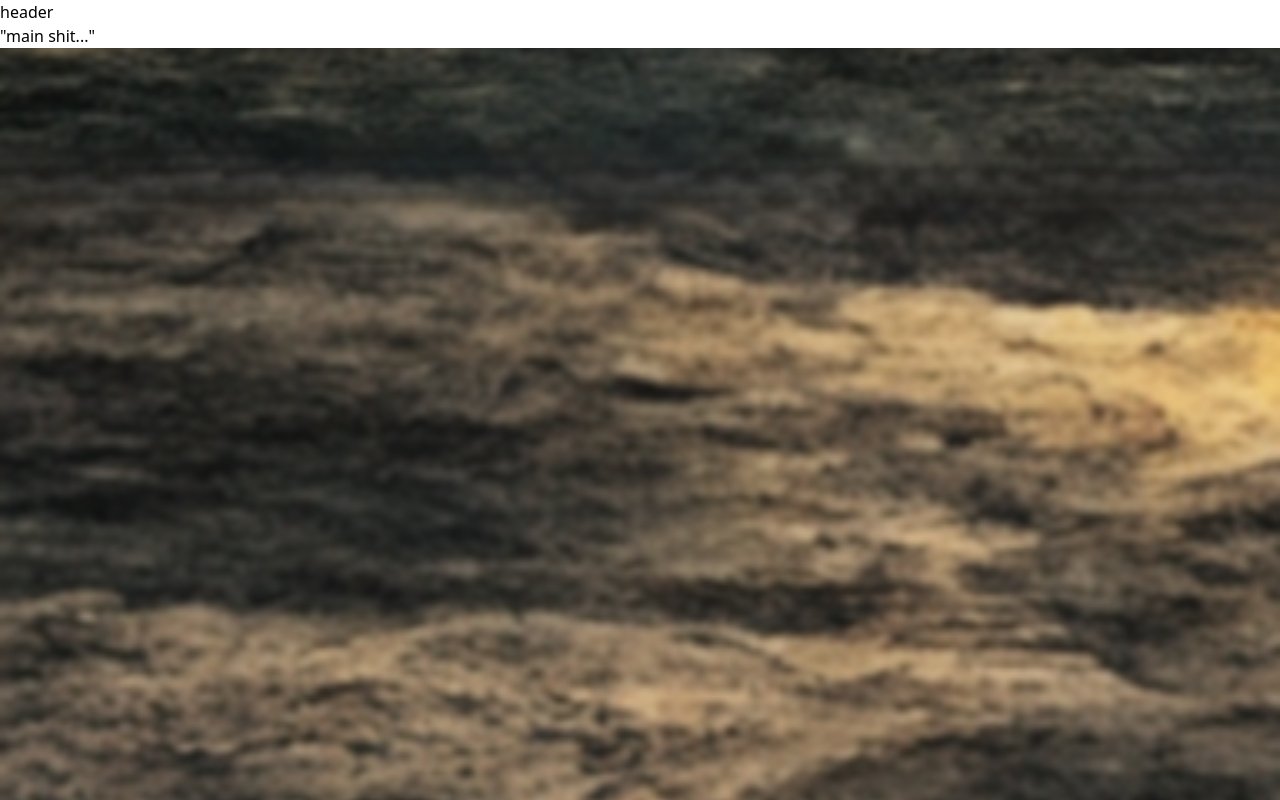
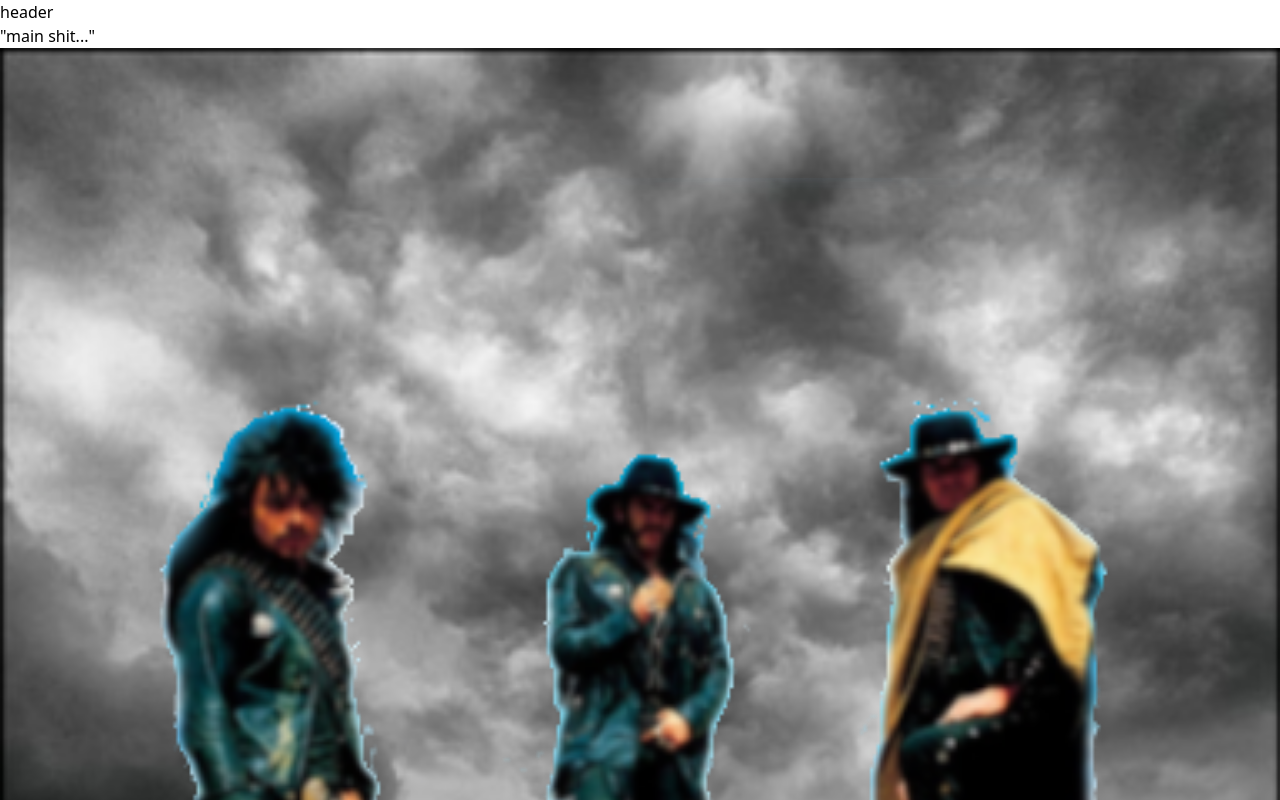
Before and after one commit to andrei-g-git/motorhead-fan-site, a Next.js app: page / in a window 1280 px wide. Shown: the top 800 px of the page. Built offline with nearby package versions, Linux system fonts and the light colour scheme.

Commit message:
overhaul scroll parallax with framer-motion

```diff
--- a/src/app/(pages)/index.tsx
+++ b/src/app/(pages)/index.tsx
@@ -3,20 +3,17 @@
 import React from 'react'
 import fs from "fs";
 import Link from 'next/link';
-import { ArticlePreview, LandingParallaxBg, ReadMore, withLink/* , withParallax */ } from '@/components';
+import { ArticlePreview, ReadMore, withLink/* , withParallax */ } from '@/components';
 import { getArticleMetadata } from '../lib';
 import path from 'path';
 import ToursPreview from '@/components/tours/ToursPreview';
 import * as Styled from "./styles";
-//import {LandingView} from '@/components';
-//import { withScrolling } from '@/components/higher-order/input';
-//import LandingController from '@/components/landing/Landing.controller';
-//import TestWrapper from '@/components/TestWrapper';
+import LandingParallaxBg from '@/components/landing/LandingParallaxBg';
 
-import TestLandingWrapper from '@/components/landing/TestLandingWrapper';
+
 import TestLanding from '@/components/landing/TestLanding';
-//import {LandingParallaxBg} from '@/components';
-//import LandingController from '@/components/landing/LandingParallaxBg';
+
+
 
 const Homeee = (/* {slugs}: {slugs: string[]} */) => {
     let slugs = getNewsMetadata();
@@ -47,42 +44,17 @@ const Homeee = (/* {slugs}: {slugs: string[]} */) => {
 
     return (
         <div>
-            {/* <Landing /> */}
-            {/* <TestWrapper /> */}
-            {/* <TestLandingWrapper /> */}
-            {/* <TestLanding /> */}
             <LandingParallaxBg />
 
-            <div></div>
+            <div style={{
+                width: "100%",
+                height: "1600px",
+                backgroundColor: "green"
+            }}>
+
+            </div>
         </div>
 
-        // <Styled.Main backgroundimage={"/images/home-parallax-image-1.jpg"}>
-        //     "homeeeeee"
-        //     {
-        //         allArticleMetadata.map(item =>
-
-        //             <ArticlePreview title={item.title}
-        //                 subtitle={item.subtitle}
-        //                 link={`/news/${item.slug}`}
-        //                 RedirectButton={withLink(ReadMore)}
-        //             />
-        //         )
-        //     }
-        //     -----------------------------
-        //     <ToursPreview tours={tours} />
-        //     ----------------------------
-        //     {
-        //         allInterviewMetadata.map(item =>
-
-        //             <ArticlePreview title={item.title}
-        //                 subtitle={item.subtitle}
-        //                 link={`/interviews/${item.slug}`}
-        //                 RedirectButton={withLink(ReadMore)}
-        //             />
-        //         )
-        //     }
-
-        // </Styled.Main>
     )
 }
 
--- a/src/components/landing/LandingParallaxBg.tsx
+++ b/src/components/landing/LandingParallaxBg.tsx
@@ -1,47 +1,59 @@
 "use client"
 import {motion, useScroll, useTransform} from "framer-motion";
-//import { useVerticalParallax } from "@/components";
 import { useRef } from "react";
+import "./test.css"
+
+import * as Styled from "./styles";
 
 const LandingParallaxBg = () => {
     const ref = useRef(null);
-    //const progressions = useVerticalParallax(ref, "200%", "100%");
+    //const progressions = useVerticalParallax(ref, "50%");
     const {scrollYProgress} = useScroll({
         target: ref,
         offset: ["start start", "end start"]
     })
 
-    const bg1 = useTransform(scrollYProgress, [0,1], ["0%", "200%"])
-    const bg2 = useTransform(scrollYProgress, [0,1], ["0%", "100%"])
+    const bg1 = useTransform(scrollYProgress, [0,1], ["0%", "50%"])
+
+    // console.log(bg1)
+    // console.log(progressions)    //same result and yet the first element doesn't work...
 
     return (
-        <div className="w-full h-screen overflow-hidden relative grid place-items-center"
-            ref={ref}
-        >
+        // <div //className="w-full overflow-hidden relative grid place-items-center"
+        //     className="test"
+        //     style={{
+        //         width: "100%",
+        //         overflowX: "hidden",
+        //         position: "relative",
+        //     }}
+        //     ref={ref}
+        // >
+        <Styled.Main ref={ref}>
+
+
             <motion.div className="absolute inset-0 z-0"
                 style={{
                     backgroundImage: `url(/images/sky.png)`,
-                    backgroundPosition: "bottom",
+                    backgroundPosition: "top",
                     backgroundSize: "cover",
                     y: bg1
-                    //y: progressions[0]
                 }}
             >
 
             </motion.div>
 
-            <motion.div className="absolute inset-0 z-20"
+            <div className="absolute inset-0 z-20"
                 style={{
+                    marginTop: "130px",
                     backgroundImage: `url(/images/landing-page-band-cutout.png)`,
-                    backgroundPosition: "bottom",
+                    backgroundPosition: "top",//"bottom",
                     backgroundSize: "cover",
-                    y: bg2
-                    //y: progressions[1]
                 }}
             >
 
-            </motion.div>
-        </div>
+            </div>
+        </Styled.Main>
+        //</div>
     )
 }
 
--- /dev/null
+++ b/src/components/landing/styles.ts
@@ -0,0 +1,24 @@
+import styled, {css} from "styled-components";
+
+const createMediaQueries = () => {
+    let styles = ``;
+    for(let i = 0; i <= 15; i++){
+        styles+= `
+            @media (min-width: ${200 + 50 * i}px){
+                height: ${100 + 10 * i}vh
+            }
+        `
+    }
+
+    return css`${styles}`;
+}
+
+export const Main = styled.div`
+    width: 100%;
+    height: 300vh;
+    overflow: hidden;
+    position: relative;
+
+    ${createMediaQueries()}
+
+`
--- /dev/null
+++ b/src/components/landing/test.css
@@ -0,0 +1,60 @@
+.test{
+    height: 200vh;
+    border: 10px solid red;
+}
+
+@media screen and (max-width: 900px){
+    .test{
+        height: 185vh;
+        border: 10px solid rgb(0, 0, 0);
+    }
+}
+
+@media screen and (max-width: 900px){
+    .test{
+        height: 185vh;
+        border: 10px solid rgb(0, 0, 0);
+    }
+}
+
+@media screen and (max-width: 768px){
+    .test{
+        height: 170vh;
+        border: 10px solid rgb(33,33, 33);
+    }
+}
+
+@media screen and (max-width: 640px){
+    .test{
+        height: 155vh;
+        border: 10px solid rgb(66,66,66 );
+    }
+}
+
+@media screen and (max-width: 540px){
+    .test{
+        height: 140vh;
+        border: 10px solid rgb(99,99, 99);
+    }
+}
+
+@media screen and (max-width: 480px){
+    .test{
+        height: 130vh;
+        border: 10px solid rgb(133,133, 133);
+    }
+}
+
+@media screen and (max-width: 384px){
+    .test{
+        height: 110vh;
+        border: 10px solid rgb(177,177, 177);
+    }
+}
+
+@media screen and (max-width: 300px){
+    .test{
+        height: 100vh;
+        border: 10px solid rgb(222,222, 222)
+    }
+}
--- a/tsconfig.json
+++ b/tsconfig.json
@@ -25,9 +25,9 @@
     }
   },
   "include": ["next-env.d.ts", "**/*.ts", "**/*.tsx", ".next/types/**/*.ts",
-    "src/components/landing/TestLanding.tsx",
-    "src/app/(pages)/index.jsx",
-    "src/components/landing/LandingParallaxBg.tsx"
+    // "src/components/landing/TestLanding.tsx",
+    // "src/app/(pages)/index.jsx",
+    // "src/components/landing/LandingParallaxBg.tsx"
   ],
   "exclude": ["node_modules"]
 }
```
Also changed, not shown: public/images/sky.png, public/images/sky_old.png (added).
